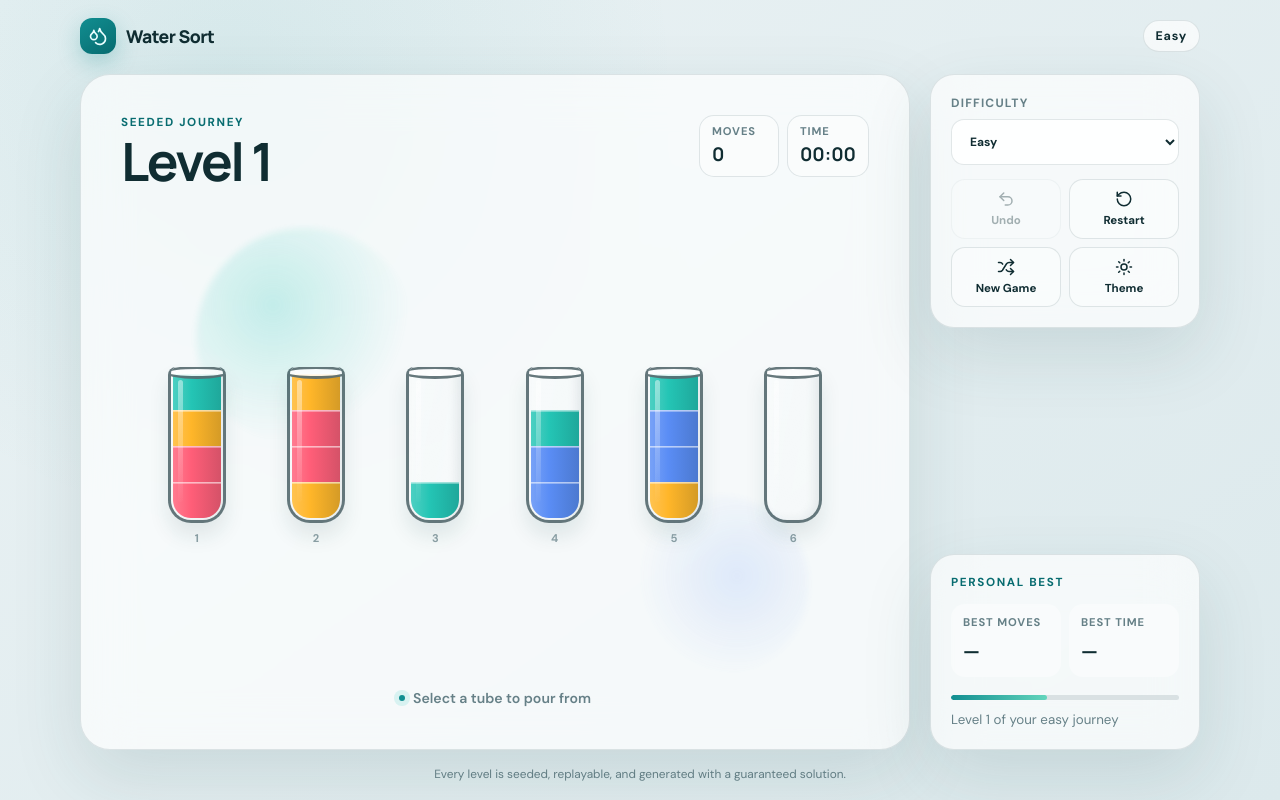
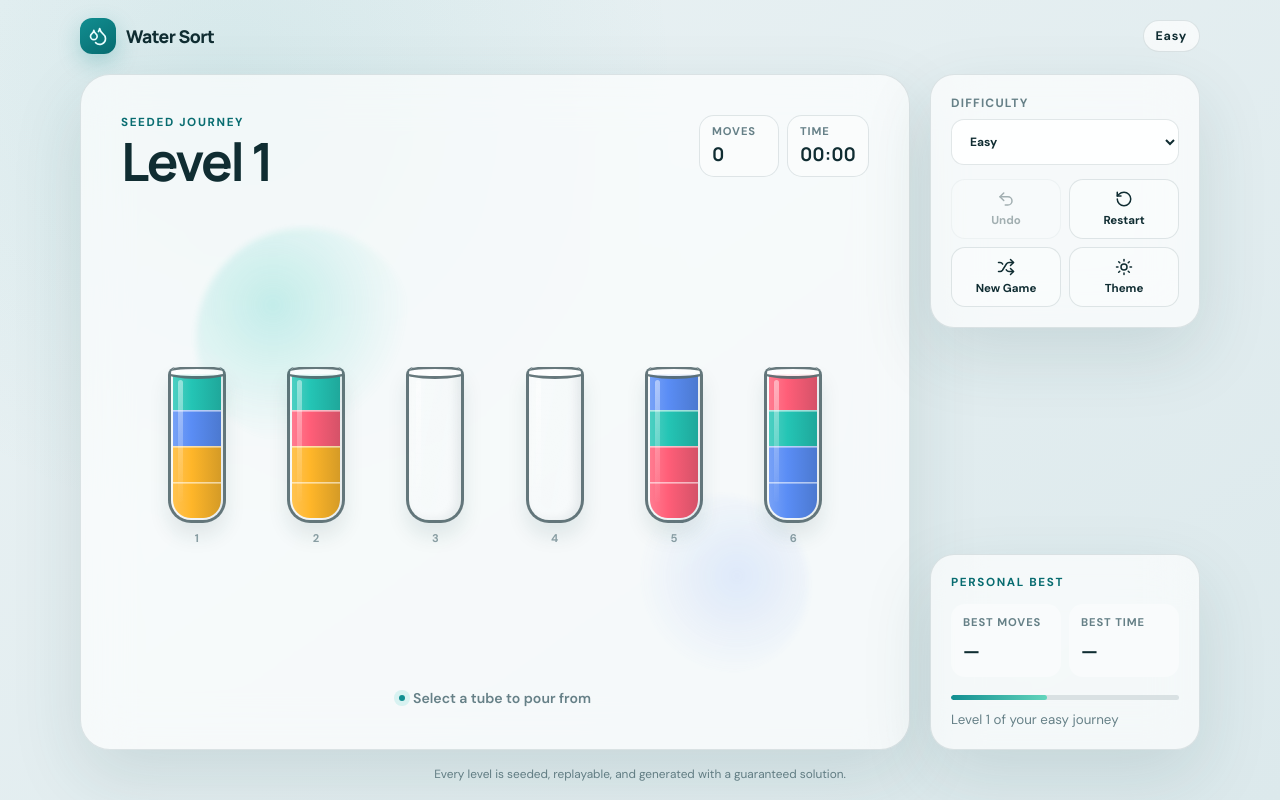
Before and after one commit to laicwben2/water-sort, a React (Vite) app: page / in a window 1280 px wide. Built offline with nearby package versions, Linux system fonts and the light colour scheme.

Commit message:
feat: generate classic v2 levels

```diff
--- a/src/game/generator.ts
+++ b/src/game/generator.ts
@@ -69,14 +69,14 @@ export function puzzleComplexity(board: Board): number {
   return transitions * 2 + mixedTubes * 2 + partialTubes
 }
 
-function generateAttempt(difficulty: Difficulty, seed: string, capacity: number): Puzzle | null {
+function generateAttempt(difficulty: Difficulty, seed: string, capacity: number, scrambleDepth?: number): Puzzle | null {
   const config = DIFFICULTY_CONFIG[difficulty]
   const random = createRng(seed)
   let board = solvedBoard(config.colors, config.emptyTubes, capacity)
   const forwardSolution: Move[] = []
   const seen = new Set([boardKey(board)])
 
-  for (let step = 0; step < config.scramble; step += 1) {
+  for (let step = 0; step < (scrambleDepth ?? config.scramble); step += 1) {
     const candidates = shuffle(reverseCandidates(board, capacity), random)
     const viable = candidates.filter((candidate) => !seen.has(boardKey(applyReverse(board, candidate))))
     if (viable.length === 0) break
@@ -102,23 +102,96 @@ function generateAttempt(difficulty: Difficulty, seed: string, capacity: number)
   return { board, capacity, difficulty, seed, solution: forwardSolution, complexity }
 }
 
+export function isClassicBoard(board: Board, emptyTubes: number, capacity = 4): boolean {
+  return board.filter((tube) => tube.length === 0).length === emptyTubes
+    && board.every((tube) => tube.length === 0 || tube.length === capacity)
+}
+
+export function levelSeedV1(difficulty: Difficulty, level: number): string {
+  return `water-sort:v1:${difficulty}:level:${Math.max(1, Math.floor(level))}`
+}
+
 export function levelSeed(difficulty: Difficulty, level: number): string {
-  return `water-sort:v1:${difficulty}:level:${Math.max(1, Math.floor(level))}`
+  return `water-sort:v2:${difficulty}:level:${Math.max(1, Math.floor(level))}`
 }
 
 export function randomSeed(): string {
   if (globalThis.crypto?.getRandomValues) {
     const values = new Uint32Array(3)
     globalThis.crypto.getRandomValues(values)
-    return `water-sort:v1:random:${Array.from(values).join('-')}`
+    return `water-sort:v2:random:${Array.from(values).join('-')}`
   }
-  return `water-sort:v1:random:${Date.now()}-${Math.random()}`
+  return `water-sort:v2:random:${Date.now()}-${Math.random()}`
 }
 
-export function generatePuzzle(difficulty: Difficulty, seed: string, capacity = 4): Puzzle {
+function generateLegacyPuzzle(difficulty: Difficulty, seed: string, capacity: number): Puzzle {
   for (let attempt = 0; attempt < 80; attempt += 1) {
     const puzzle = generateAttempt(difficulty, `${seed}:attempt:${attempt}`, capacity)
     if (puzzle) return { ...puzzle, seed }
   }
   throw new Error(`Unable to generate ${difficulty} puzzle`)
 }
+
+function applyPresentationPermutation(puzzle: Puzzle, seed: string): Puzzle {
+  const random = createRng(`${seed}:presentation`)
+  const colors = shuffle(
+    Array.from({ length: DIFFICULTY_CONFIG[puzzle.difficulty].colors }, (_, color) => color),
+    random,
+  )
+  const tubeOrder = shuffle(puzzle.board.map((_, index) => index), random)
+  const newTubeIndex = new Map(tubeOrder.map((oldIndex, newIndex) => [oldIndex, newIndex]))
+
+  return {
+    ...puzzle,
+    board: tubeOrder.map((oldIndex) => puzzle.board[oldIndex].map((color) => colors[color])),
+    solution: puzzle.solution.map((move) => ({
+      ...move,
+      from: newTubeIndex.get(move.from)!,
+      to: newTubeIndex.get(move.to)!,
+      color: colors[move.color],
+    })),
+  }
+}
+
+function generateClassicPuzzle(difficulty: Difficulty, seed: string, capacity: number): Puzzle {
+  const config = DIFFICULTY_CONFIG[difficulty]
+  const targetCandidates = difficulty === 'easy' ? 4 : difficulty === 'medium' ? 2 : 1
+  const candidates: Puzzle[] = []
+  const candidateKeys = new Set<string>()
+
+  for (let attempt = 0; attempt < 960; attempt += 1) {
+    const deepSearch = attempt < 640
+    const puzzle = generateAttempt(
+      difficulty,
+      `${seed}:classic:${deepSearch ? 'deep' : 'fallback'}:${attempt}`,
+      capacity,
+      deepSearch ? config.scramble * 2 : config.scramble,
+    )
+    if (puzzle && isClassicBoard(puzzle.board, config.emptyTubes, capacity)) {
+      const key = boardKey(puzzle.board)
+      if (!candidateKeys.has(key)) {
+        candidates.push(puzzle)
+        candidateKeys.add(key)
+      }
+      if (candidates.length === targetCandidates) {
+        return applyPresentationPermutation(
+          { ...pick(candidates, createRng(`${seed}:classic:pick`)), seed },
+          seed,
+        )
+      }
+    }
+  }
+  if (candidates.length > 0) {
+    return applyPresentationPermutation(
+      { ...pick(candidates, createRng(`${seed}:classic:pick`)), seed },
+      seed,
+    )
+  }
+  throw new Error(`Unable to generate classic ${difficulty} puzzle for ${seed}`)
+}
+
+export function generatePuzzle(difficulty: Difficulty, seed: string, capacity = 4): Puzzle {
+  return seed.startsWith('water-sort:v1:')
+    ? generateLegacyPuzzle(difficulty, seed, capacity)
+    : generateClassicPuzzle(difficulty, seed, capacity)
+}
```
Also changed, not shown: scripts/analyze-generator.mjs (+14 -4 lines), 2 other files (tests, documents, lock files or other folders).
